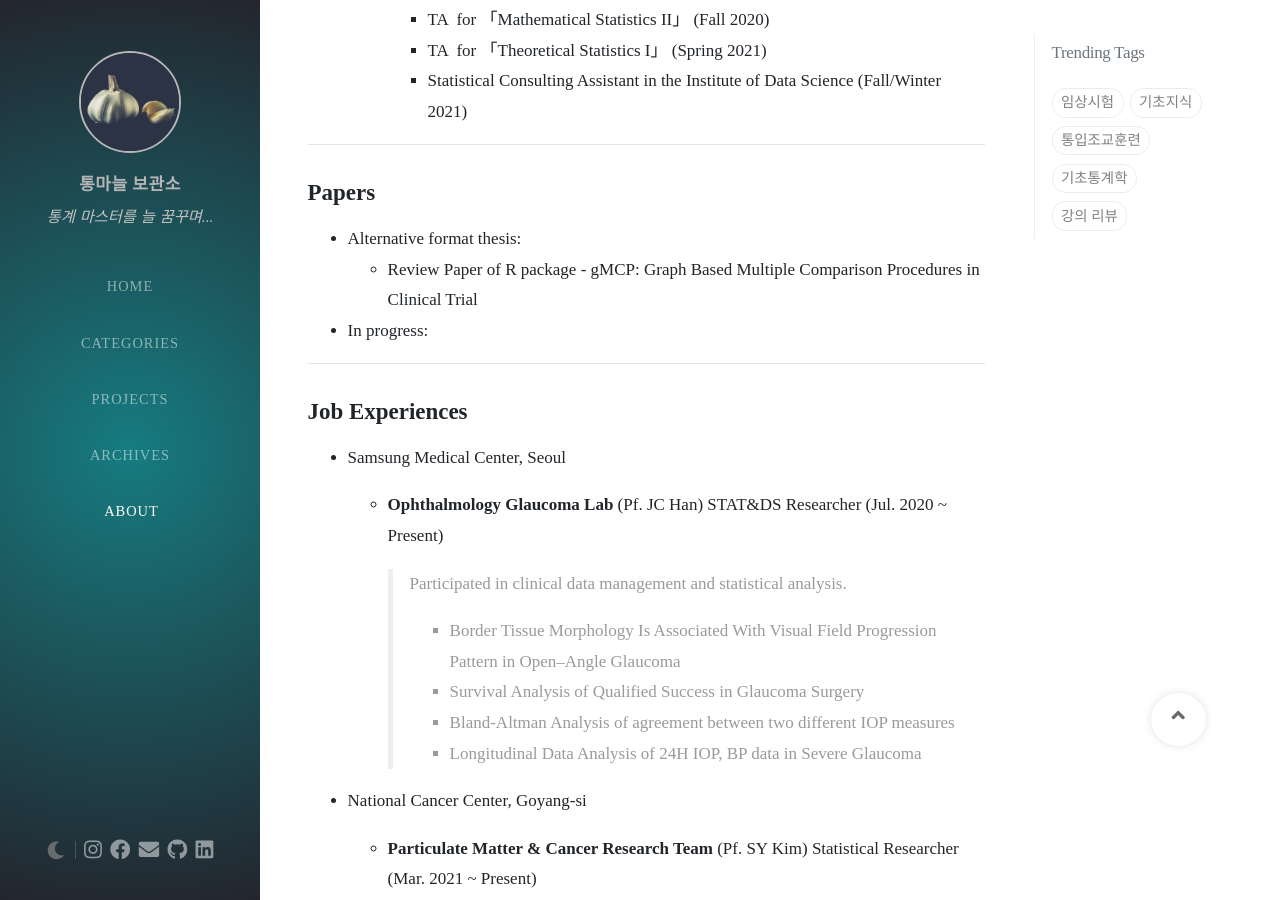
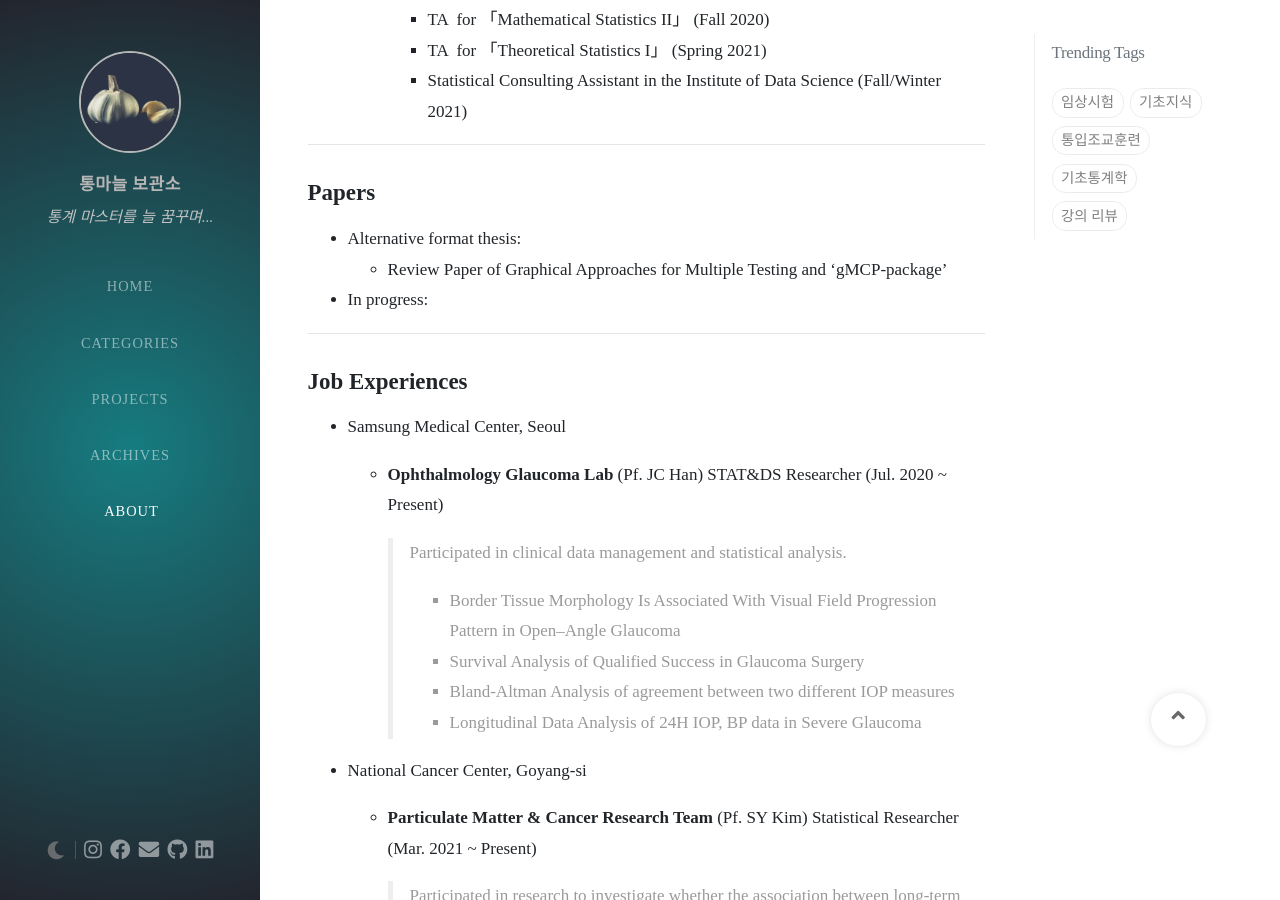
Before and after one commit to Johnnystats/Johnnystats.github.io, a Jekyll site: the page built from tabs/about.md, in a window 1280 px wide and 900 px high, scrolled down 1959 px. Built offline with Jekyll 4.4.1, drawn with Linux system fonts in a browser that asks for light colours; nearby versions of some CDN libraries.

Commit message:
about update

```diff
--- a/tabs/about.md
+++ b/tabs/about.md
@@ -67,7 +67,7 @@ title: About me
 ## **Papers**
 
 + Alternative format thesis:
-  + Review Paper of R package - gMCP: Graph Based Multiple Comparison Procedures in Clinical Trial
+  + Review Paper of Graphical Approaches for Multiple Testing and ‘gMCP-package’
 
 + In progress:
 
```
